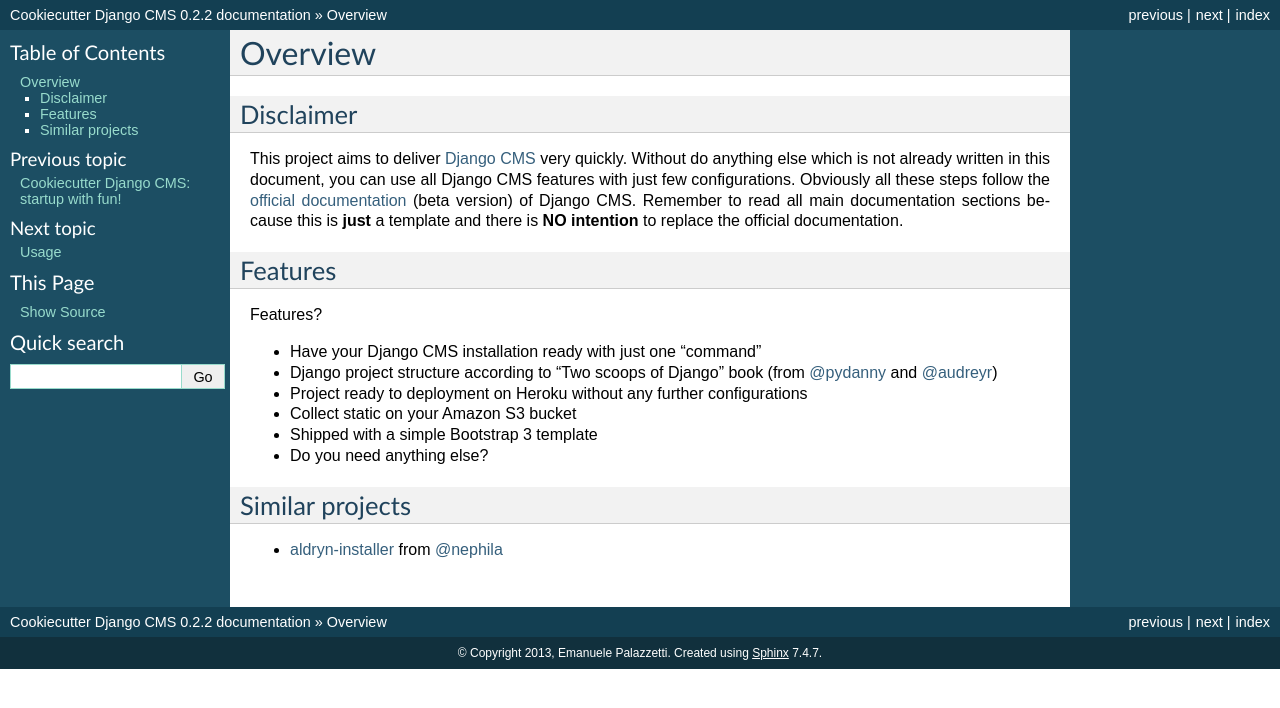
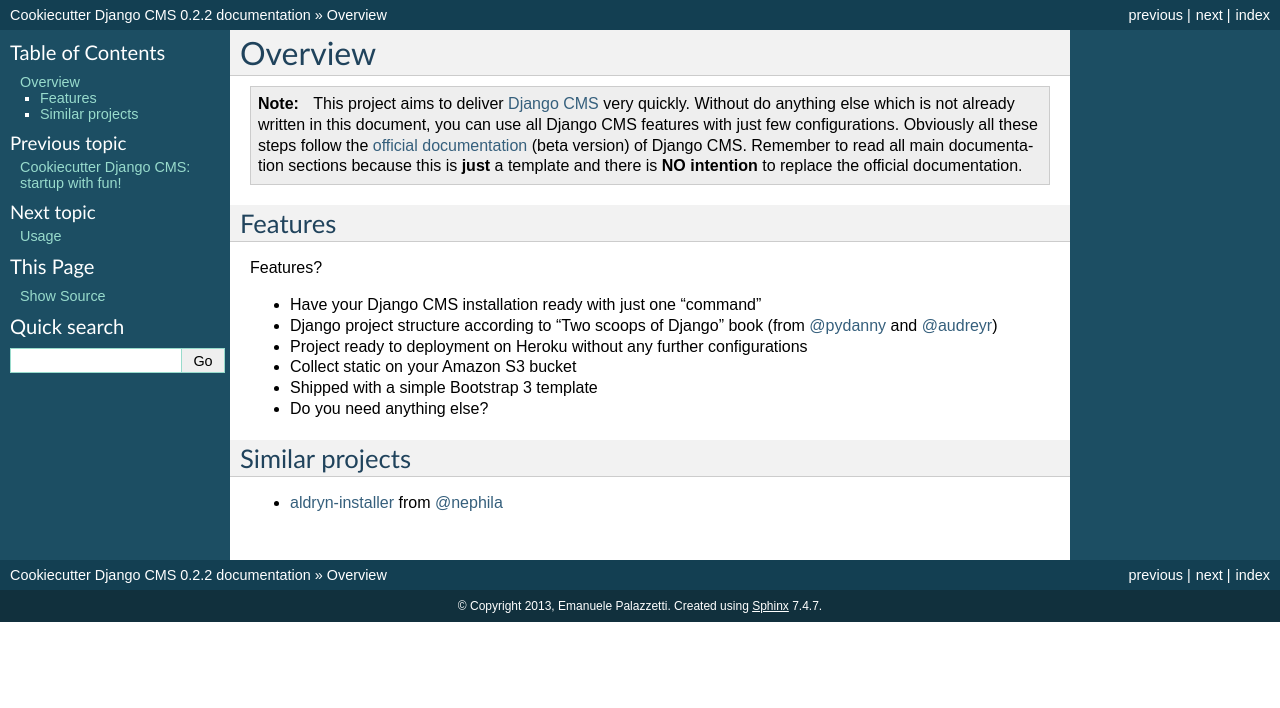
Before and after one commit to palazzem/cookiecutter-django-cms, a Sphinx documentation site: the page built from docs/source/overview.rst, in a window 1280 px wide. Shown: the top 708 px of the page. Built offline with Sphinx 7.4.7, drawn with Linux system fonts in a browser that asks for light colours; pages that are not in the unit, such as notebooks, are missing from menus.

Commit message:
Disclaimer as note on overview docs

```diff
--- a/docs/source/overview.rst
+++ b/docs/source/overview.rst
@@ -2,14 +2,12 @@
 Overview
 ========
 
-Disclaimer
-----------
-
-This project aims to deliver `Django CMS`_ very quickly. Without do anything else which is not already written
-in this document, you can use all Django CMS features with just few configurations.
-Obviously all these steps follow the `official documentation`_ (beta version) of Django CMS. Remember to read all main
-documentation sections because this is **just** a template and there is **NO intention** to replace the official
-documentation.
+.. note::
+   This project aims to deliver `Django CMS`_ very quickly. Without do anything else which is not already written
+   in this document, you can use all Django CMS features with just few configurations.
+   Obviously all these steps follow the `official documentation`_ (beta version) of Django CMS. Remember to read all main
+   documentation sections because this is **just** a template and there is **NO intention** to replace the official
+   documentation.
 
 .. _Django CMS: https://www.django-cms.org/en/
 .. _official documentation: http://docs.django-cms.org/en/develop/index.html
```
